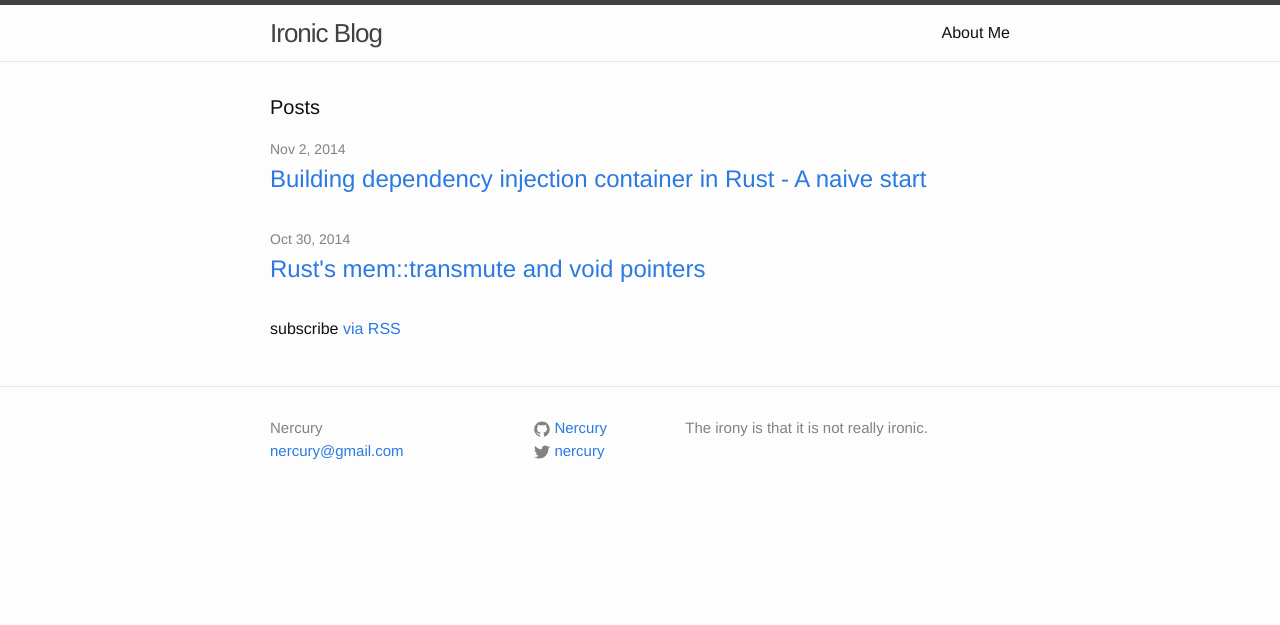
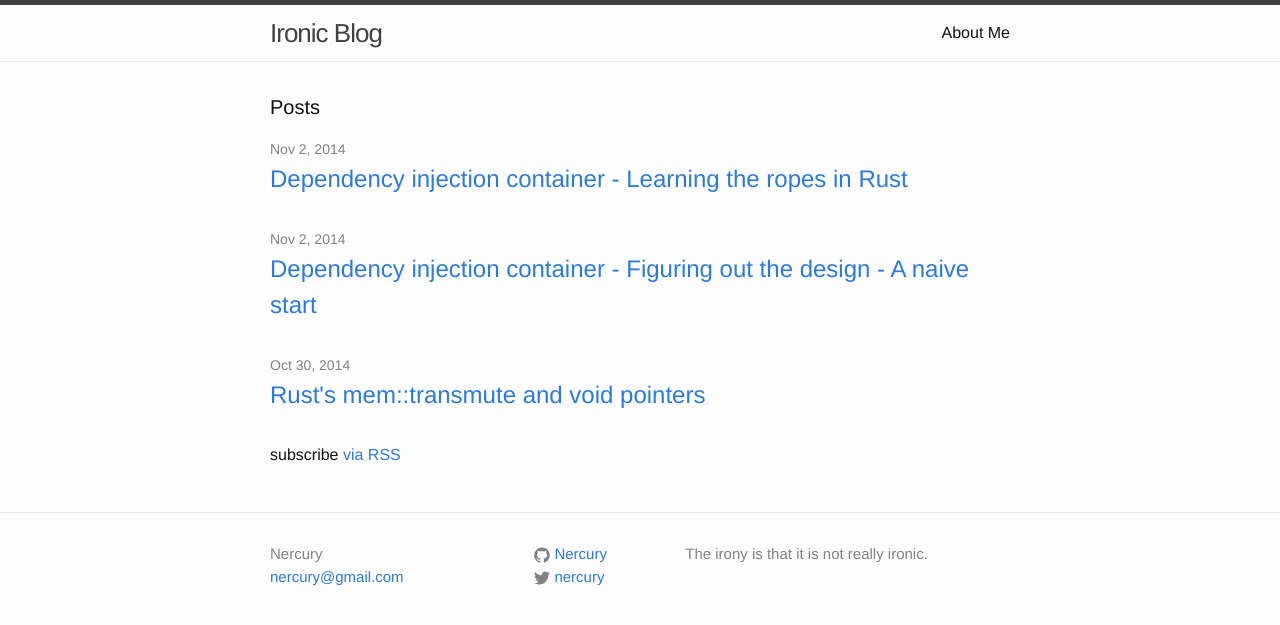
Before and after one commit to Nercury/Nercury.github.io, a Jekyll site: the page built from index.html, in a window 1280 px wide. Shown: the top 625 px of the page. Built offline with Jekyll 4.4.1, drawn with Linux system fonts in a browser that asks for light colours; some of the changed lines change nothing that is shown.

Commit message:
DI second part.

```diff
--- a/_posts/2014-11-02-building-dependency-injection-container-in-rust.markdown
+++ b/_posts/2014-11-02-building-dependency-injection-container-in-rust.markdown
@@ -1,12 +1,12 @@
 ---
 layout: post
-title:  "Building dependency injection container in Rust - A naive start"
+title:  "Dependency injection container - Figuring out the design - A naive start"
 date:   2014-11-02
 categories: rust di
 ---
 
-- __Part 1__ - A naive start;
-- [Part 2][part-2] - Learning the ropes.
+- __Part 1__ - Figuring out the design - A naive start;
+- [Part 2][part-2] - Learning the ropes in Rust.
 
 ### What is dependency injection?
 
@@ -152,12 +152,15 @@ Quick search lends me some nice hits on
 [overloading based on argument type][stack-overflow-rust-overloading] and
 [unboxed closure trait objects][closure-type]. I _think_ it _might_ be possible.
 
+__FADE OUT__
+
+Well, I wrote the above, went to implement it, and then... 2 months passed.
+
 ### Two months later
 
-Well, I wrote the above, went to implement it, and then... 2 months passed.
-Read the follow up in [part 2][part-2].
+Read the follow up in [__part 2__][part-2].
 
-[part-2]: /part-2
+[part-2]: /rust/di/2014/11/02/dependency-injection-learning-rust.html
 [stack-overflow-what-is-dependency-injection]: http://stackoverflow.com/a/130862/1187538
 [tuple-crazyness]: http://doc.rust-lang.org/std/tuple/trait.Tuple12.html
 [stack-overflow-rust-overloading]: http://stackoverflow.com/questions/24857831/is-there-any-downside-to-overloading-functions-in-rust-using-a-trait-generic-f
--- /dev/null
+++ b/_posts/2015-01-02-dependency-injection-learning-rust.markdown
@@ -0,0 +1,331 @@
+---
+layout: post
+title:  "Dependency injection container - Learning the ropes in Rust"
+date:   2014-11-02
+categories: rust di
+---
+
+- [Part 1][part-1] - Figuring out the design - A naive start;
+- __Part 2__ - Learning the ropes in Rust.
+
+## Background
+
+While I dabbled a bit in modern C++ before, it was 2 years ago. Besides that,
+the amount of code I wrote in any systems language pales down to the likes
+of Javascript or PHP.
+
+[If you look at my initial design of DI container (part 1)][part-1], it looks
+like something one would write in Javascript. Indeed, my first mistake was
+to approach Rust like it was some kind of [CoffeeScript][coffee-script] clone.
+
+I figured out CoffeeScript in a day, so, I thought, How Hard Can This Be?
+
+## Harder than I expected
+
+In this post I will try to recollect some major walls I ran into. Back then,
+I had only a slight idea how the ownership and borrowing works, so, I thought
+this little DI project would be great for some practice.
+
+It might be useful for readers who are trying to implement something similar or
+want to know how a Rust newbie with scripting-language background thinks.
+
+## Coming up with initial working prototype
+
+From the tutorial and some experimentation before, I imagined traits to
+be akin to something like interfaces in C#, Java or PHP. I also found
+[`AnyMap`][anymap], so I knew I could cast my boxed value into `Box<Any>`
+type and keep items of different types in the same map.
+
+### Sneaky silent reference
+
+I started making basic abstraction: the registry was going to contain all the
+getters for all defined items of different types:
+
+{% highlight rust %}
+struct Registry {
+    factories: HashMap<String, Box<Any>>,
+}
+{% endhighlight %}
+
+I knew I could implement trait for any value. My idea was to make a trait that
+converts any compatible value to a getter of appropriate type:
+
+{% highlight rust %}
+trait ToFactory<T> {
+    fn to_factory<'r>(self) -> ||:'r -> T;
+}
+{% endhighlight %}
+
+I figured I could try to use `|| -> T` as my getter, why not? I would then add
+it to registry like this:
+
+{% highlight rust %}
+impl Registry {
+    fn one<T: ToFactory<T>>(&mut self, id: &str, value: T) {
+        self.factories.insert(
+            id.to_string(),
+            box value.to_factory() as Box<Any>
+        );
+    }
+}
+{% endhighlight %}
+
+Then, for a simple start, I attempted to implement `ToFactory` for an `i32`
+value. Returning a fixed value worked:
+
+{% highlight rust %}
+impl ToFactory<i32> for i32 {
+    fn to_factory<'r>(self) -> ||:'r -> i32 {
+        || 5i32 // always return "5" just to try it...
+    }
+}
+{% endhighlight %}
+
+Wow, I thought. It is going to work, I thought. And then I tried to return
+cloned self:
+
+{% highlight rust %}
+impl ToFactory<i32> for i32 {
+    fn to_factory<'r>(self) -> ||:'r -> i32 {
+        || self.clone()
+    }
+}
+{% endhighlight %}
+
+Success? Nope:
+
+{% highlight text %}
+<anon>:30:12: 30:16 error: captured variable `self` does not outlive the enclosing closure
+<anon>:30         || self.clone()
+                     ^~~~
+<anon>:29:45: 31:6 note: captured variable is valid for the block at 29:44
+<anon>:29     fn to_factory<'r>(self) -> ||:'r -> i32 {
+<anon>:30         || self.clone()
+<anon>:31     }
+<anon>:29:45: 31:6 note: closure is valid for the lifetime 'r as defined on the block at 29:44
+<anon>:29     fn to_factory<'r>(self) -> ||:'r -> i32 {
+<anon>:30         || self.clone()
+<anon>:31     }
+{% endhighlight %}
+
+[Playpen link for full code](http://is.gd/jQxIHr).
+
+Being new to this, I though that closure would use `self` value,
+not a silent `&self` reference! The error message in this case was completely
+cryptic to me. I thought: "well, closure would capture `self` into its
+environment, so, no matter where I moved the closure, the `self` would
+follow". Why does it complain about `self` not outliving scope? Why should it?
+
+It took me quite a while to figure it out. Sadly, the unboxed closures were
+very unstable back then (I got bunch of ICEs when attempting the `move ||`
+syntax), so, I thought, I can do it without closures.
+
+Full Java Ahead!
+
+And then I had my next lesson.
+
+### Traits are not like interfaces in other languages
+
+Even though it did not work with a closure, I knew it was certainly possible
+to manage without it. I just needed an interface... I mean... _trait_ that
+returns my value:
+
+{% highlight rust %}
+trait Getter<T> {
+    fn take(&self) -> T;
+}
+{% endhighlight %}
+
+And, just for testing, I implemented `Getter<i32>` for `i32`, so I could
+return `i32` where `Getter<i32>` interface was required:
+
+{% highlight rust %}
+impl Getter<i32> for i32 {
+    fn take(&self) -> i32 {
+        self.clone()
+    }
+}
+{% endhighlight %}
+
+Then, instead of a closure, `ToFactory` should return this trait:
+
+{% highlight rust %}
+trait ToFactory<T> {
+    fn to_factory<'r>(self) -> (Getter<T> + 'r);
+}
+{% endhighlight %}
+
+Was it going to work? Well:
+
+{% highlight text %}
+<anon>:18:13: 18:47 error: the trait `core::kinds::Sized` is not implemented for the type `Getter<T>`
+<anon>:18             box value.to_factory() as Box<Any>
+                      ^~~~~~~~~~~~~~~~~~~~~~~~~~~~~~~~~~
+{% endhighlight %}
+
+Why? What is this `Sized`, I thought. After few shameful attempts to
+transmute and store trait as an unsafe pointer instead of a `Box<Any>` blew up
+into my face, I tried to gently communicate to compiler that my getter
+should always be sized.
+
+I changed my factory to return an unknown getter:
+
+{% highlight rust %}
+trait ToFactory<G> {
+    fn to_factory<'r>(self) -> G;
+}
+{% endhighlight %}
+
+I was surprised that I needed no `Sized` when I did this:
+
+{% highlight rust %}
+impl Registry {
+    fn one<
+        T, // for type T
+        G: Getter<T> + 'static, // and static Getter<T> as G
+        V: ToFactory<G>
+    >
+        (&mut self, id: &str, value: V)
+    {
+        self.factories.insert(
+            id.to_string(),
+            box value.to_factory() as Box<Any>
+        );
+    }
+}
+{% endhighlight %}
+
+Little did I know that this kind of signature, when used with an `i32` as an
+argument, will essentially be equivalent to this:
+
+{% highlight rust %}
+impl Registry {
+    fn one_i32(&mut self, id: &str, value: i32)
+    {
+        self.factories.insert(
+            id.to_string(),
+            box value as Box<Any>
+        );
+    }
+}
+{% endhighlight %}
+
+Notice that no actual `Getter<i32>` is getting boxed? And I thought
+I have just managed to shove the trait into the box!
+
+So, imagine my surprise when I saw this when I tested if I could get the
+value back:
+
+{% highlight rust %}
+use std::any::{Any, AnyRefExt};
+
+impl Registry {
+    // <...>
+
+    fn get_val<T>(&self, id: &str) -> T
+    {
+        // Find the value in map.
+        let item = self.factories.get(id).unwrap();
+        // Try to downcast Box<Any> back to Getter.
+        let getter = item.downcast_ref::<Getter<T>>().unwrap();
+
+        getter.take()
+    }
+}
+{% endhighlight %}
+{% highlight text %}
+<anon>:32:27: 32:54 error: the trait `core::kinds::Sized` is not implemented for the type `Getter<T>`
+<anon>:32         let getter = item.downcast_ref::<Getter<T>>().unwrap();
+{% endhighlight %}
+
+Here we go... it needs `Sized`, again.
+
+What did I do? I tried to workaround it again.
+
+{% highlight rust %}
+impl Registry {
+    // <...>
+
+    fn get_val<T, G: Getter<T> + 'static>(&self, id: &str) -> T
+    {
+        let item = self.factories.get(id).unwrap();
+        let getter = item.downcast_ref::<G>().unwrap();
+        getter.take()
+    }
+}
+{% endhighlight %}
+
+What? It doesn't work without the underlying type for getter getting exposed?
+
+The lesson which I learned was this: the traits are simply a collection
+of methods, like a vtable for virtual class in C++, but separate from the
+struct. And it can not be boxed or used as a trait again if the actual struct
+that is backing the trait can not be somehow resolved at compile time.
+
+However, while it worked for this quick test, the real use of getter in DI
+would have to be abstracted from the actual type behind `Getter`, because
+my getter would be constructed from varied underlying types.
+
+So I ended up implementing a wrapper struct for my `Getter<T>` trait that
+looked like this:
+
+{% highlight rust %}
+pub struct Factory<'a, T> {
+    getter: Box<Getter<T> + 'a>,
+}
+{% endhighlight %}
+
+Then both `Registry` methods were greatly simplified:
+
+{% highlight rust %}
+impl Registry {
+    fn one<T: ToFactory<T> + 'static>(&mut self, id: &str, value: T) {
+        self.factories.insert(
+            id.to_string(),
+            box value.to_factory() as Box<Any>
+        );
+    }
+
+    fn get_val<T: 'static>(&self, id: &str) -> T {
+        let item = self.factories.get(id).unwrap();
+        let factory = item.downcast_ref::<Factory<T>>().unwrap();
+        factory.take()
+    }
+}
+{% endhighlight %}
+
+[Playpen example with complete code](http://is.gd/bCLHVU).
+
+I am still wondering about the exact meaning of `'static` here :)
+
+### The rest
+
+I moved the value construction code [into a new `metafactory` crate][metafactory],
+and [named actual dependency injection crate `di`][di].
+
+The biggest chunk of code in these crates is not this (now simple) DI
+mechanism, but code required for validation and error collection.
+I did not hit any major obstacles while implementing it, it was simply tedious.
+
+## Conclusion
+
+Ownership and borrowing system is great. However, there are some cases
+where it may not be intuitive, and some understanding is needed about the
+things compiler does behind the scenes - like in the first case where I did
+not know that the reference of `self` was used.
+
+Also, Rust does not initially look like systems language. Therefore, one may
+be tempted to skip thinking about things like stack or memory allocation.
+I did that when I tried to use the trait like an interface. I could only
+move on when I finally realised what is actually happening behind the scenes,
+and had a better mental model of the way Rust compiles generic methods, traits
+and structs, and how they are laid down in memory.
+
+That's all for this DI story for now, but I might return back with part 3
+if I find this `di` library useful and decide to improve it further.
+
+[part-1]: /rust/di/2014/11/02/building-dependency-injection-container-in-rust.html
+[coffee-script]: http://coffeescript.org/
+[anymap]: https://github.com/chris-morgan/anymap
+[metafactory]: http://nercury.github.io/di-rs/metafactory/index.html
+[di]: http://nercury.github.io/di-rs/di/index.html
```
